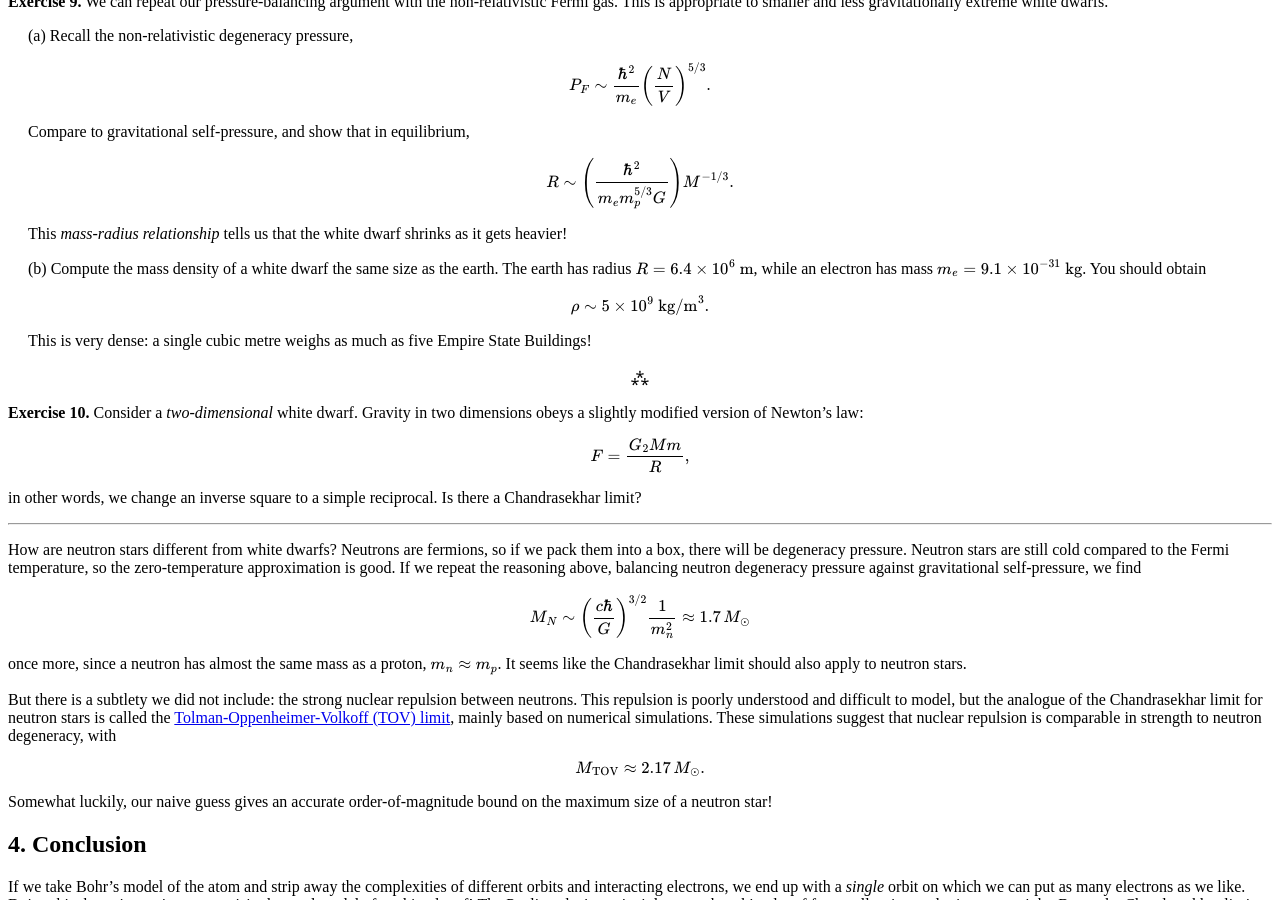
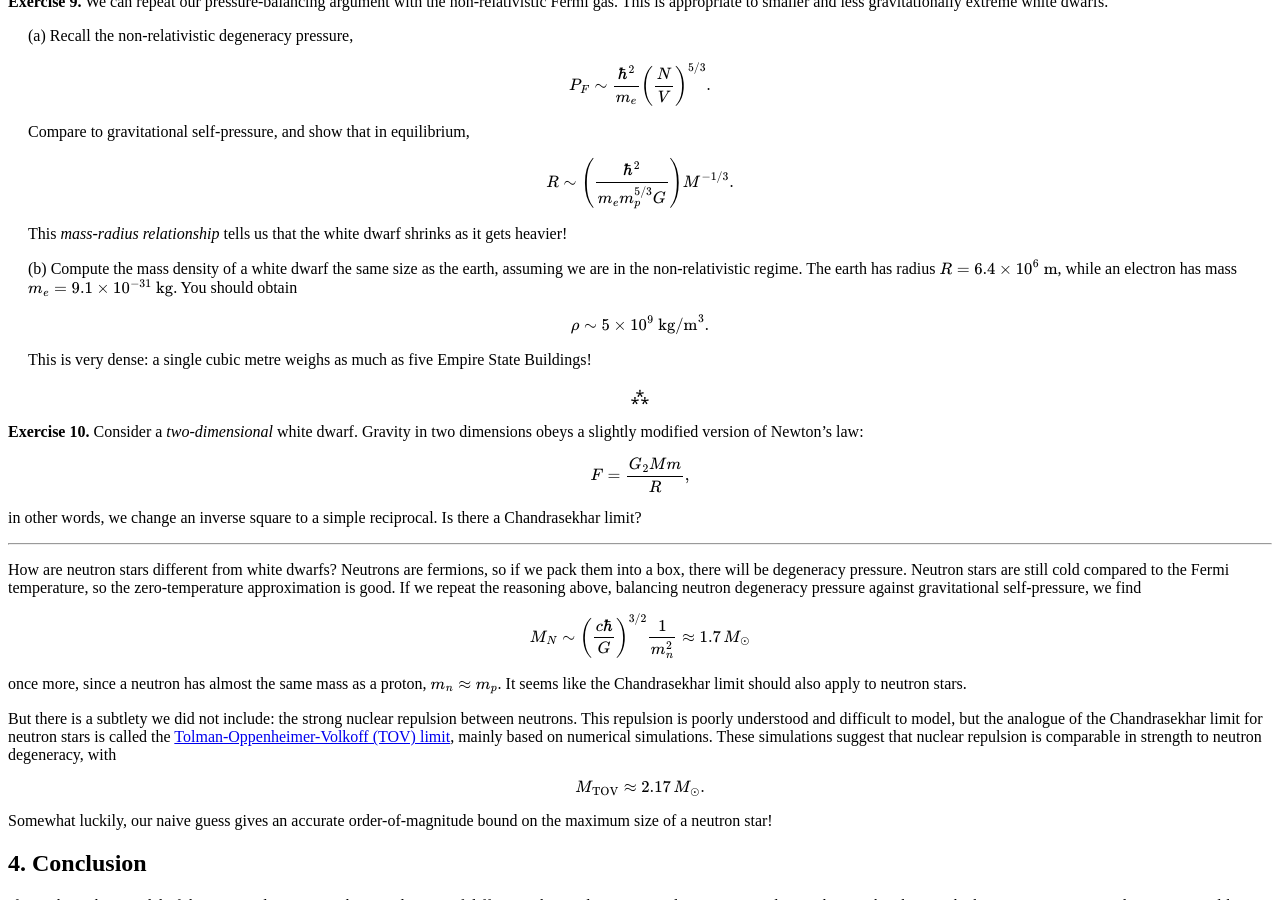
Before and after one commit to hapax/hapax.github.io, a Jekyll site: the page built from assets/chandra.md, in a window 1280 px wide and 900 px high, scrolled down 13168 px. Built offline with Jekyll 4.4.1, drawn with Linux system fonts in a browser that asks for light colours; our own code applies the rules of GitHub Pages for plain Markdown files; formulas are drawn with MathJax 3; a script that is not in the unit is left out.

Commit message:
Update chandra.md

```diff
--- a/assets/chandra.md
+++ b/assets/chandra.md
@@ -924,7 +924,7 @@ as it gets heavier!
 
 <span style="padding-left: 20px; display:block">
 (b) Compute the mass density of a white dwarf the same size as the
-earth.
+earth, assuming we are in the non-relativistic regime.
 The earth has radius $R = 6.4 \times 10^6 \text{ m}$, while an
 electron has mass $m_e = 9.1 \times 10^{-31} \text{ kg}$.
 	You should obtain
```
